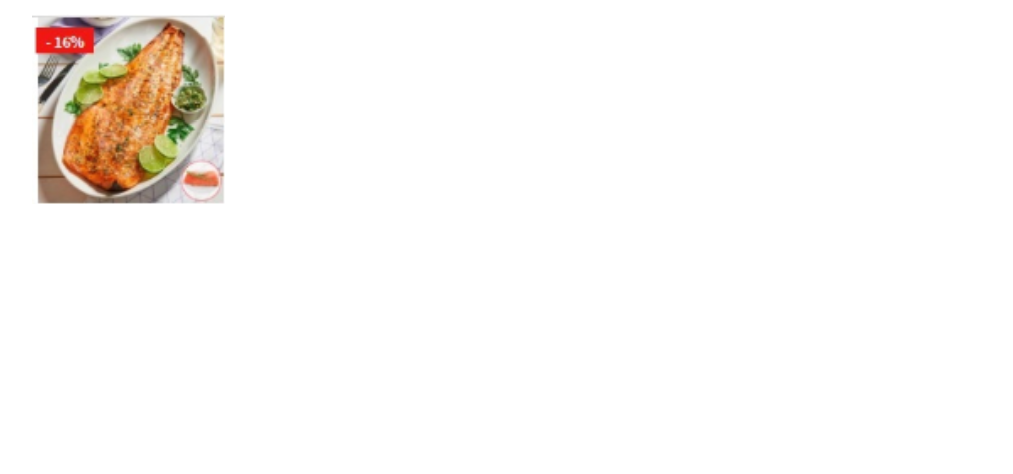
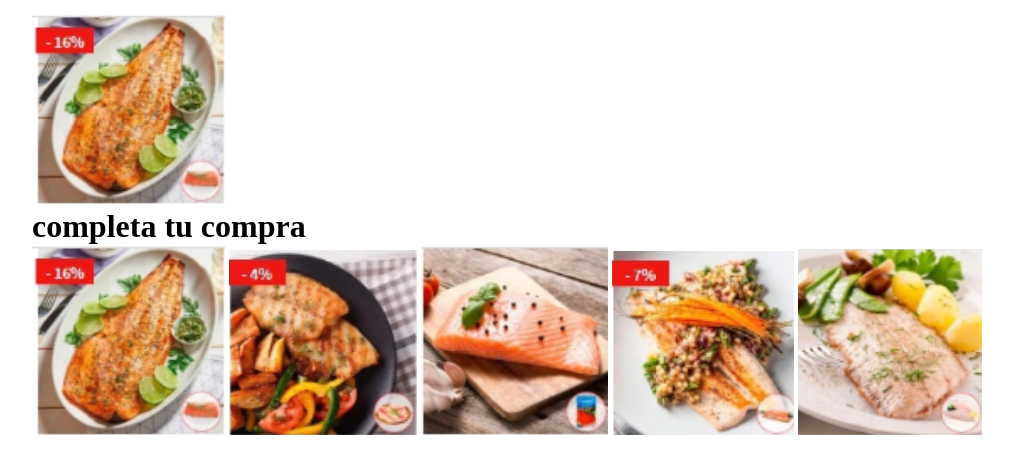
Before and after one commit to ctapullima/Web_Basica_Wong, a plain HTML site: page index.html in a window 1280 px wide. Shown: the part 196-670 px from the top of the page, without its empty margins (58-1071 px from the left). Drawn offline with Linux system fonts and the light colour scheme; files whose address does not match are found by name.

Commit message:
update agregando fotos

```diff
--- a/estilos.css
+++ b/estilos.css
@@ -61,7 +61,6 @@ header {
 }
 
 .pescado {
-
 	width: 100%;
 	margin-top: 17px;
 
--- a/index.html
+++ b/index.html
@@ -38,6 +38,16 @@
             <img src="./imagenes/imagen1.PNG" alt="">
             <!--  me kede aki -->
         </section>
+        <h1>
+            completa tu compra
+        </h1>
+        <section class="fotos">
+            <img src="./imagenes/imagen1.PNG" alt="">
+            <img src="./imagenes/imagen2.PNG" alt="">
+            <img src="./imagenes/imagen3.PNG" alt="">
+            <img src="./imagenes/imagen4.PNG" alt="">
+            <img src="./imagenes/imagen5.PNG" alt="">
+        </section>
         </header>
     </div>
 </body>
```
